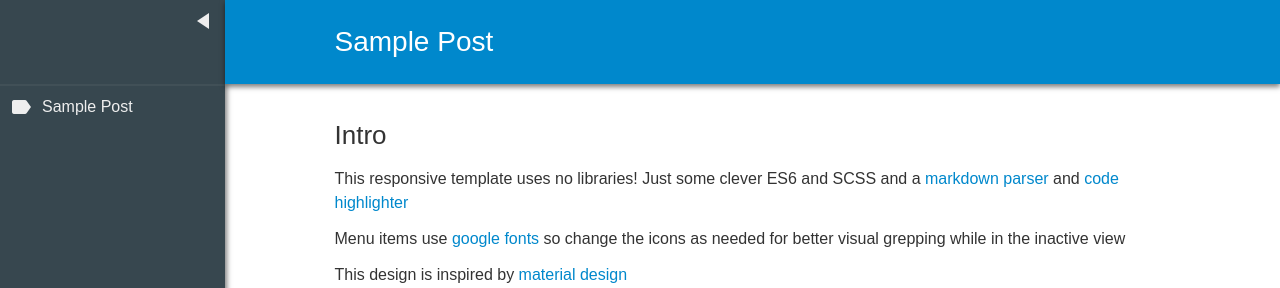
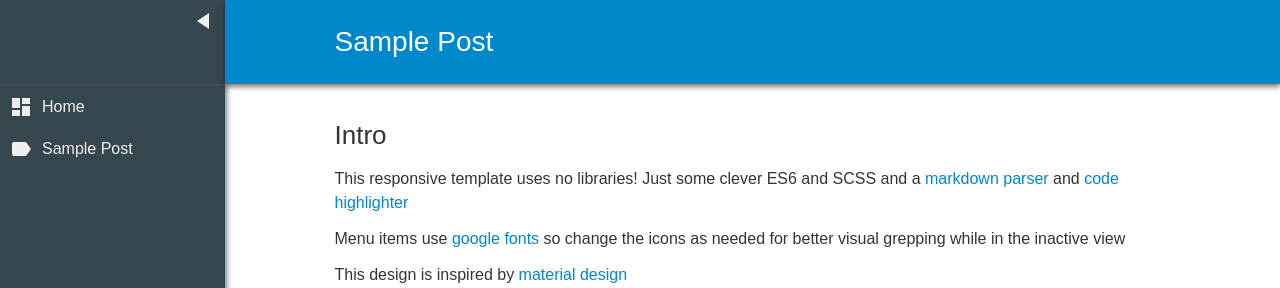
Before and after one commit to zeraphie/zeraphie.github.io, a Jekyll site: the page built from _posts/2017-03-08-sample-post.md, in a window 1280 px wide. Shown: the top 288 px of the page. Built offline with Jekyll 4.4.1, drawn with Linux system fonts in a browser that asks for light colours; comment, search, counter and statistics services are not loaded.

Commit message:
Update default.html

```diff
--- a/_layouts/default.html
+++ b/_layouts/default.html
@@ -12,6 +12,12 @@
         <div class="sidebar">
             <a class="sidebar-toggle waves-effect" href="#">Sidebar Toggle</a>
             <ul class="sidebar-menu custom-scrollbar">
+                <li>
+                    <a href="/">
+                        <i class="material-icons">dashboard</i>
+                        Home
+                    </a>
+                </li>
                 {% for post in site.posts %}
                     <li>
                         <a href="{{ post.url }}">
```
